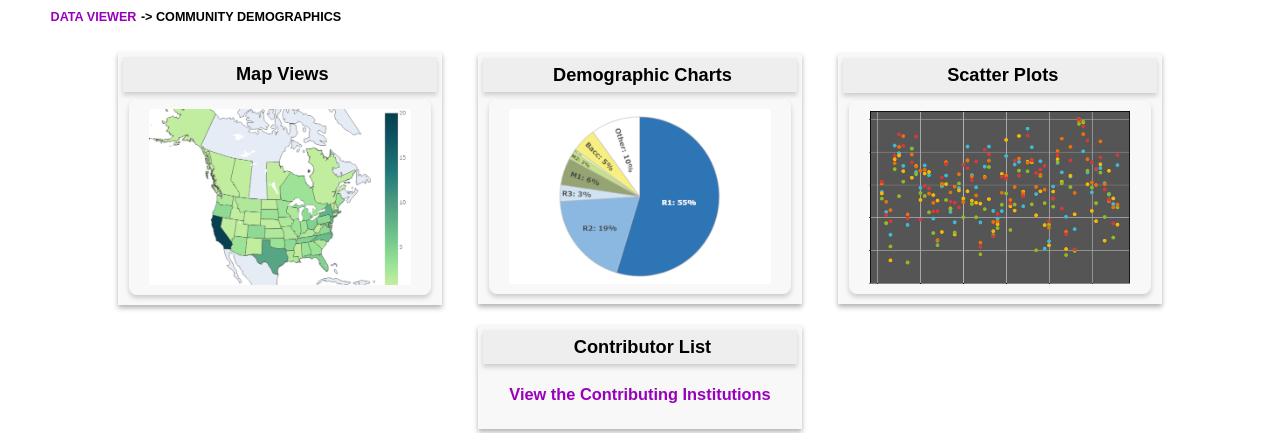
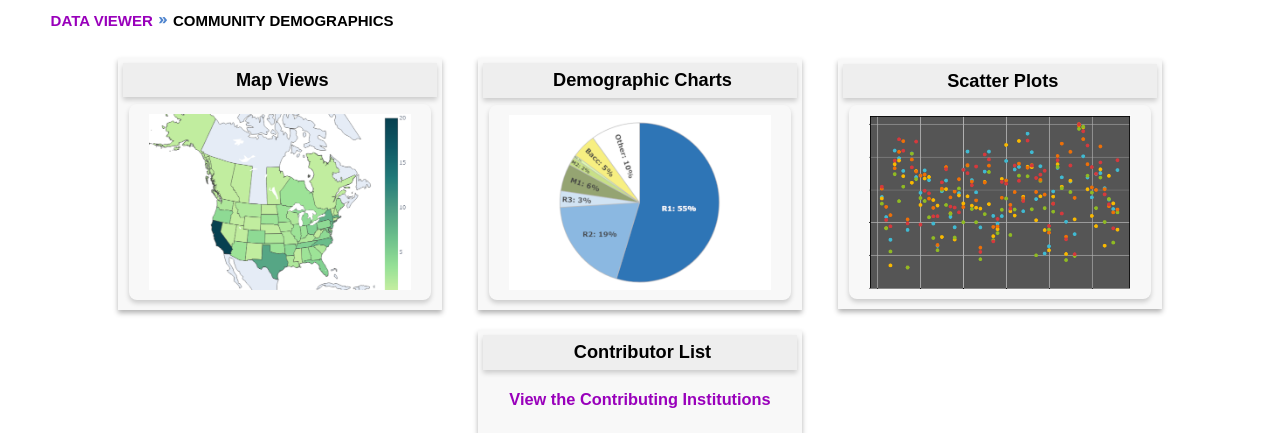
Before and after one commit to CaRCC/rcd-nexus-portal, a Django app: page /dataviz/demographics in a window 1280 px wide. Shown: the part 97-530 px from the top of the page. Run offline with Django 4.2, Linux system fonts and the light colour scheme; data that the repository does not hold is empty.

Commit message:
Cleaned up the breadcrumb arrows.

```diff
--- a/nexus/static/css/base.css
+++ b/nexus/static/css/base.css
@@ -452,12 +452,20 @@ main>nav.breadcrumbs {
     align-self: flex-start;
     text-transform: uppercase;
     font-weight: bold;
-    font-size: 0.9em;
+    font-size: 15px;
     padding-left: 10px;
 }
 main>nav.breadcrumbs>p.breadcrumbs {
     margin-top: 0.7em;
     margin-bottom: 0.2em;
+}
+
+span.breadcrumbarrow {
+    font-weight: bold;
+    position: relative;
+    top:-1px;
+    font-family: "Arial Black";
+    color:var(--logo-dk-blue);
 }
 
 body>nav {
--- a/nexus/templates/base/breadcrumbs.html
+++ b/nexus/templates/base/breadcrumbs.html
@@ -3,7 +3,7 @@
     <p class="breadcrumbs">
         {% for breadcrumb, view in breadcrumbs.items %}
             {% if not forloop.first %}
-                <span class="breadcrumbarrow"> -> </span>
+                <span class="breadcrumbarrow"> &raquo; </span>
             {% endif %}
             <span class="breadcrumb">
                 {% if not forloop.last %}
```
